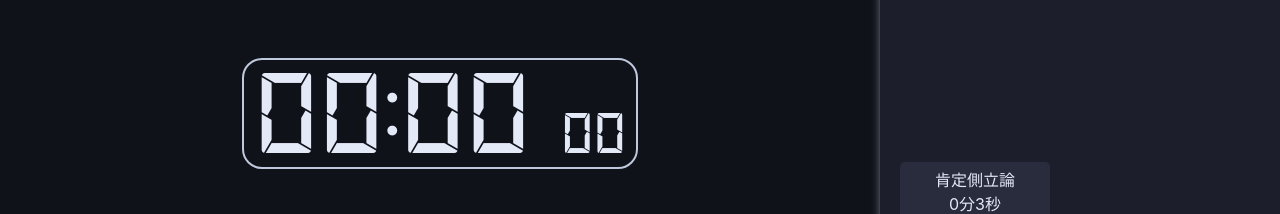
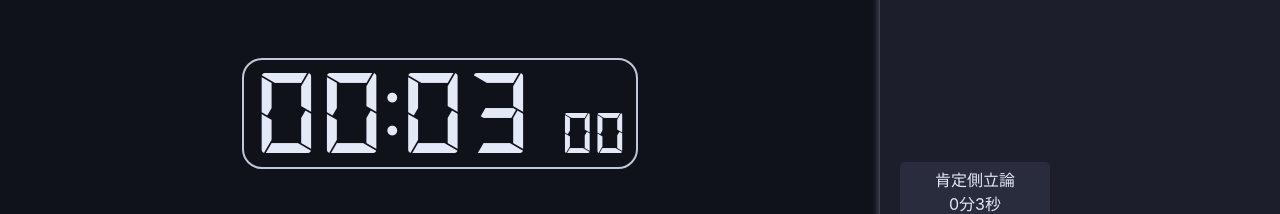
Before and after one commit to probmkr-projects/debate-timer, a Next.js app: page /timer in a window 1280 px wide. Shown: the part 158-372 px from the top of the page. Built offline with nearby package versions, Linux system fonts and the light colour scheme.

Commit message:
微調整

```diff
--- a/src/pages/timer.tsx
+++ b/src/pages/timer.tsx
@@ -1,4 +1,4 @@
-import React, { useEffect, useState } from "react";
+import React, { useState } from "react";
 import styles from "../styles/Timer.module.scss";
 import { PlayIcon, PauseIcon } from "../lib/svgs";
 import { Part, SideJapanese, TypeJapanese } from "../lib/part";
@@ -49,8 +49,8 @@ class TimerControl {
     const remain = this.getRemain.bind(this)();
     this.setRemain(remain >= 0 ? remain : 0);
     if (remain <= 0) {
-      this.isRunning = false
-      this.togglePlayPuase()
+      this.isRunning = false;
+      this.togglePlayPuase();
     }
     if (this.isRunning) {
       setTimeout(this.runTimer.bind(this), 10);
@@ -60,12 +60,8 @@ class TimerControl {
   }
 
   togglePlayPuase() {
-    const play = document.querySelector(
-      `.start-pause .bi-play-circle`
-    );
-    const pause = document.querySelector(
-      `.start-pause .bi-pause-circle`
-    );
+    const play = document.querySelector(`.start-pause .bi-play-circle`);
+    const pause = document.querySelector(`.start-pause .bi-pause-circle`);
     play?.classList.toggle(styles.hide);
     pause?.classList.toggle(styles.hide);
   }
@@ -100,7 +96,7 @@ const App: React.FC<Record<string, never>> = () => {
       duration: 8,
     },
   ] as Part[]);
-  const [remain, setRemain] = useState(0);
+  const [remain, setRemain] = useState(flow[0].duration * 60 * 1000);
   const [timerController] = useState(new TimerControl(flow, setRemain));
   return (
     <Layout noSidePadding>
@@ -124,7 +120,7 @@ const App: React.FC<Record<string, never>> = () => {
             <div
               className="start-pause"
               onClick={(event) => {
-                timerController.togglePlayPuase()
+                timerController.togglePlayPuase();
                 timerController.handleStartStop(event);
               }}
             >
```
Also changed, not shown: 2 other files (tests, documents, lock files or other folders).
